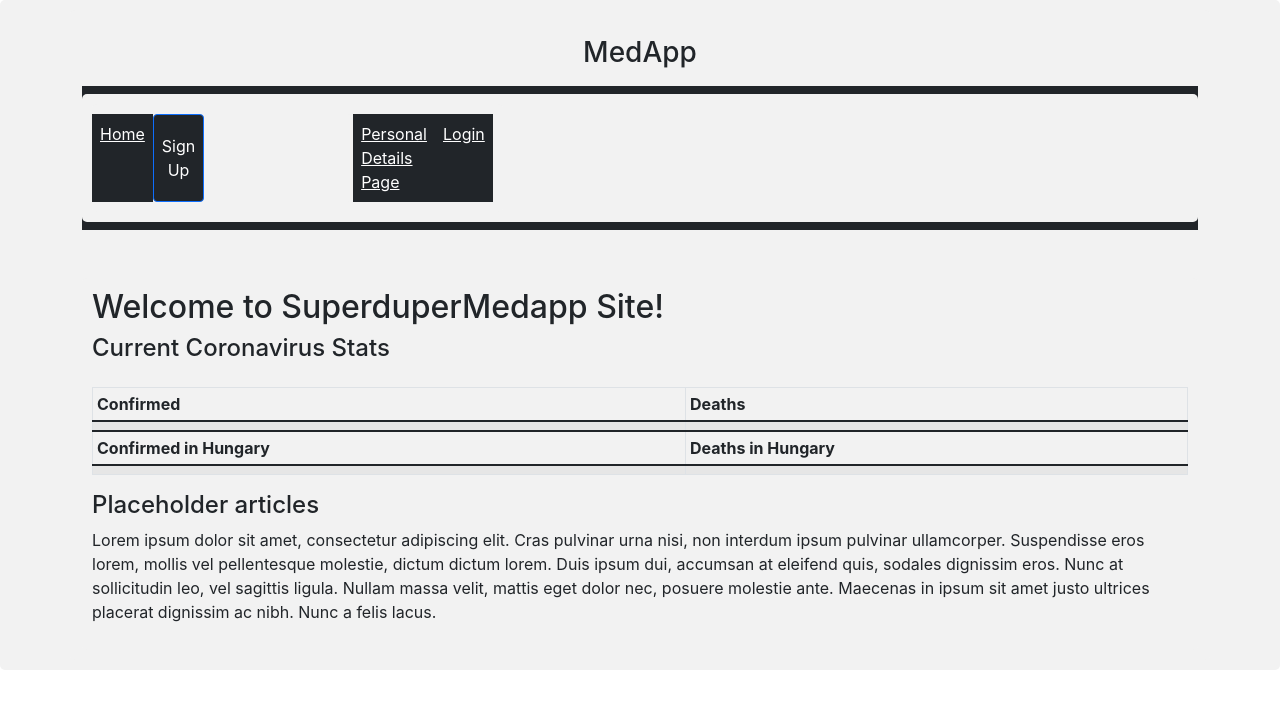
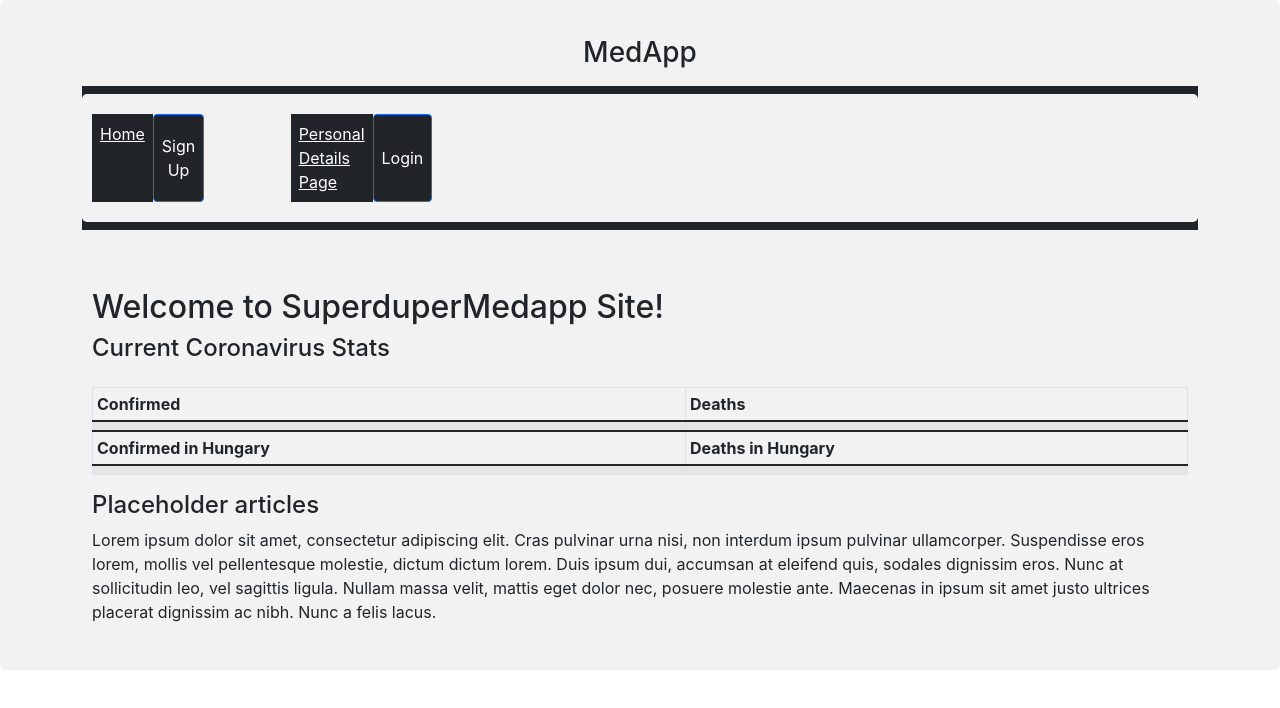
Before and after one commit to CodecoolGlobal/el-proyecte-grande-sprint-5-csharp-azarath1, a React (Create React App) app in the folder medapp/: page / in a window 1280 px wide. Shown: the top 708 px of the page. Built offline with nearby package versions, Linux system fonts and the light colour scheme; no server answers.

Commit message:
feat: add loginModal to Navigation.js

```diff
--- a/medapp/src/Navigation.js
+++ b/medapp/src/Navigation.js
@@ -2,16 +2,18 @@ import React,{Component} from 'react';
 import {NavLink} from 'react-router-dom';
 import {Button,Navbar,Nav} from 'react-bootstrap';
 import { SignUpModal } from './SignUpModal';
+import { LoginModal } from './LoginModal';
 
 export class Navigation extends Component{
 
     constructor(props) {
         super(props);
-        this.state = {SignUpModalShow: false}
+        this.state = { SignUpModalShow: false, LoginModalShow: false }
     }
 
     render() {
         let SignUpModalClose = () => this.setState({ SignUpModalShow: false });
+        let LoginModalClose = () => this.setState({ LoginModalShow: false });
         return(
             <Navbar bg="dark" expand="lg">
                 <Navbar.Toggle aria-controls="basic-navbar-nav"/>
@@ -22,13 +24,13 @@ export class Navigation extends Component{
                 </NavLink>
                 <Button className="d-inline p-2 bg-dark text-white" onClick={() => this.setState({ SignUpModalShow: true })}>
                     Sign Up
-                </Button><SignUpModal show={this.state.SignUpModalShow}onHide={SignUpModalClose}/>
+                </Button><SignUpModal show={this.state.SignUpModalShow} onHide={SignUpModalClose} />
                 <NavLink className="d-inline p-2 bg-dark text-white" to="/personal">
                     Personal Details Page
                 </NavLink>
-                <NavLink className="d-inline p-2 bg-dark text-white" to="/login">
+                <Button className="d-inline p-2 bg-dark text-white" onClick={() => this.setState({ LoginModalShow: true })}>
                     Login
-                </NavLink>
+                </Button><LoginModal show={this.state.LoginModalShow} onHide={LoginModalClose} />
                 </Nav>
                 </Navbar.Collapse>
             </Navbar>
```
